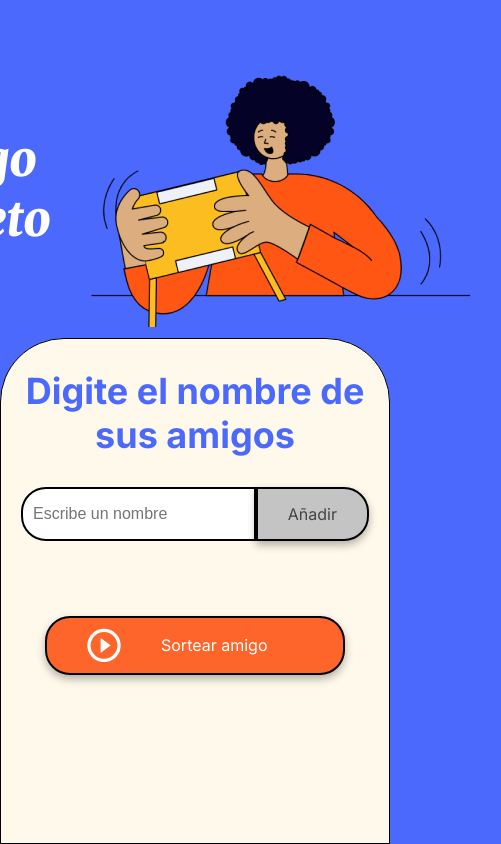
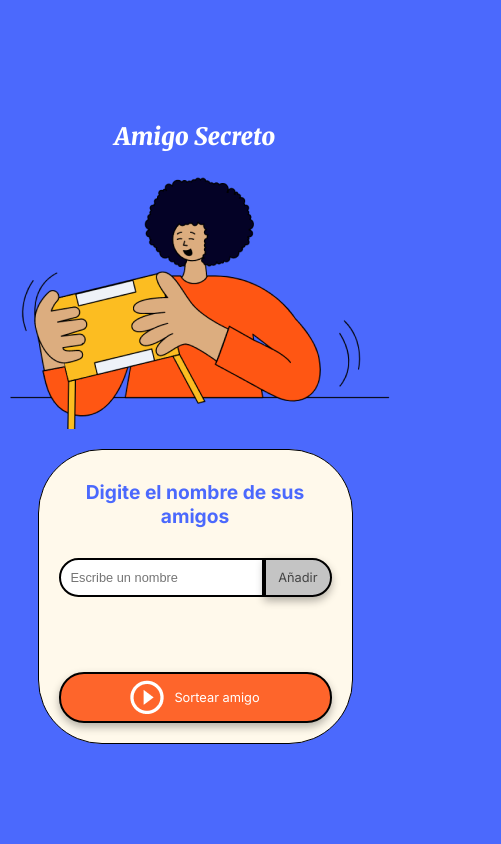
Before and after one commit to Rai5559/Alura-Challenge-Amigo-secreto, a plain HTML site: page index.html in a window 390 px wide. Shown: the whole page, 501 px wide, since content can reach past the window. Drawn offline with Linux system fonts and the light colour scheme.

Commit message:
added media queries and some sizes fixed to rem

```diff
--- a/style.css
+++ b/style.css
@@ -16,11 +16,12 @@
 }
 
 body {
-    height: 100vh;
+    min-height: 100vh;
     background-color: var(--color-primary);
     display: flex;
     justify-content: center;
     align-items: center;
+    font-family: "Inter", sans-serif;
 }
 
 .main-content {
@@ -28,23 +29,25 @@ body {
     flex-direction: column;
     height: 100%;
     width: 100%;
+    max-width: 1200px;
+    align-items: center;
 }
 
 /* Banner */
 .header-banner {
-    flex: 40%;
+    flex: 1;
     display: flex;
     justify-content: center;
     align-items: center;
-    padding: 40px 0 0;
+    padding: 20px 0;
 }
 
 /* Sección de entrada */
 .input-section {
-    flex: 60%;
+    flex: 2;
     background-color: var(--color-secondary);
     border: 1px solid #000;
-    border-radius: 64px 64px 0 0;
+    border-radius: 4rem;
     display: flex;
     flex-direction: column;
     align-items: center;
@@ -54,16 +57,17 @@ body {
 
 /* Títulos */
 .main-title {
-    font-size: 48px;
+    font-size: 2.5rem; /* Usamos rem para escalabilidad */
     font-family: "Merriweather", serif;
     font-weight: 900;
     font-style: italic;
     color: var(--color-white);
+    text-align: center;
 }
 
 .section-title {
     font-family: "Inter", serif;
-    font-size: 36px;
+    font-size: 1.8rem; /* Usamos rem para escalabilidad */
     font-weight: 700;
     color: var(--color-primary);
     margin: 10px 0;
@@ -84,35 +88,26 @@ body {
     padding: 10px;
     border: 2px solid #000;
     border-radius: 25px 0 0 25px;
-    font-size: 16px;
+    font-size: 1rem;
 }
 
 .button-container {
-    width: 300px;
+    width: 100%;
+    max-width: 300px;
+    display: flex;
     justify-content: center;
-}
-
-/* Estilos de entrada de texto */
-.input-title {
-    flex: 1;
-    padding: 10px 15px;
-    font-size: 16px;
-    border: 2px solid #333;
-    border-right: none;
-    border-radius: 25px 0 0 25px;
-    font-family: "Merriweather", serif;
-    box-shadow: 0 4px 8px rgba(0, 0, 0, 0.3);
 }
 
 /* Estilos de botón */
 button {
-    padding: 15px 30px;
+    padding: 10px 20px;
     font-family: "Inter", sans-serif;
-    font-size: 16px;
+    font-size: 1rem;
     border: 2px solid #000;
     border-radius: 25px;
     box-shadow: 0 4px 8px rgba(0, 0, 0, 0.3);
     cursor: pointer;
+    transition: background-color 0.3s ease;
 }
 
 .button-add {
@@ -130,14 +125,15 @@ ul {
     list-style-type: none;
     color: var(--color-text);
     font-family: "Inter", sans-serif;
-    font-size: 18px;
+    font-size: 1rem;
     margin: 20px 0;
+    padding: 0;
 }
 
 .result-list {
     margin-top: 15px;
     color: #05DF05;
-    font-size: 22px;
+    font-size: 1.2rem;
     font-weight: bold;
     text-align: center;
 }
@@ -146,37 +142,41 @@ ul {
 .button-draw {
     display: flex;
     align-items: center;
+    justify-content: center;
     width: 100%;
-    padding: 10px 40px;
+    max-width: 300px;
+    padding: 10px 20px;
     color: var(--color-white);
     background-color: var(--color-button);
-    font-size: 16px;
+    font-size: 1rem;
 }
 
 .button-draw img {
-    margin-right: 40px;
+    margin-right: 10px;
 }
 
 .button-draw:hover {
     background-color: var(--color-button-hover);
 }
 
-
 /* Amigo item y botones */
-.friend-button{
-    padding: 1px;
+.friend-button {
+    padding: 5px;
 }
 
-.friendItem{
+.friendItem {
     margin: 10px;
 }
 
-.update-input{
+.update-input {
     border: #000 solid 1.5px;
+    padding: 5px;
+    font-size: 1rem;
 }
 
-.update-button{
-    padding: 1px 4px;
+.update-button {
+    padding: 5px 10px;
+    font-size: 0.9rem;
 }
 
 /* Contenedor del amigo seleccionado */
@@ -196,7 +196,7 @@ ul {
 
 .winner-title {
     font-family: 'Inter', sans-serif;
-    font-size: 24px;
+    font-size: 1.5rem;
     font-weight: 700;
     color: #1e90ff;
     margin-bottom: 10px;
@@ -204,7 +204,7 @@ ul {
 
 .winner-name {
     font-family: 'Merriweather', serif;
-    font-size: 20px;
+    font-size: 1.2rem;
     font-weight: 400;
     color: #ff4500;
 }
@@ -214,7 +214,7 @@ ul {
     margin-top: 20px;
     padding: 10px 20px;
     font-family: 'Inter', sans-serif;
-    font-size: 16px;
+    font-size: 1rem;
     font-weight: 600;
     color: white;
     background-color: #ff4500;
@@ -227,3 +227,83 @@ ul {
 .reset-button:hover {
     background-color: #e63900;
 }
+
+/* Responsive design (test) */
+@media (max-width: 768px) {
+    .header-banner{
+        flex-direction: column;
+    }
+    .input-section{
+        width: 90%;
+    }
+    .main-content {
+        padding: 0 20px;
+    }
+    .main-title {
+        font-size: 2rem;
+    }
+
+    .section-title {
+        font-size: 1.5rem;
+    }
+
+    .input-name {
+        font-size: 0.9rem;
+    }
+
+    button {
+        font-size: 0.9rem;
+        padding: 8px 16px;
+    }
+
+    .button-draw {
+        font-size: 0.9rem;
+        padding: 8px 16px;
+    }
+
+    .winner-title {
+        font-size: 1.2rem;
+    }
+
+    .winner-name {
+        font-size: 1rem;
+    }
+}
+
+@media (max-width: 480px) {
+    .header-banner{
+        flex-direction: column;
+    }
+    .input-section{
+        width: 90%;
+    }
+    .main-title {
+        font-size: 1.5rem;
+    }
+
+    .section-title {
+        font-size: 1.2rem;
+    }
+
+    .input-name {
+        font-size: 0.8rem;
+    }
+
+    button {
+        font-size: 0.8rem;
+        padding: 6px 12px;
+    }
+
+    .button-draw {
+        font-size: 0.8rem;
+        padding: 6px 12px;
+    }
+
+    .winner-title {
+        font-size: 1rem;
+    }
+
+    .winner-name {
+        font-size: 0.9rem;
+    }
+}
```
